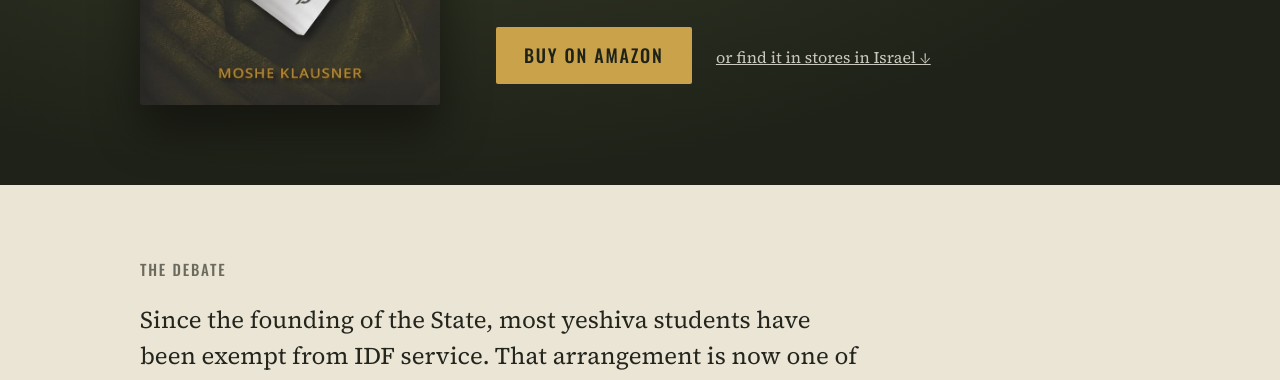
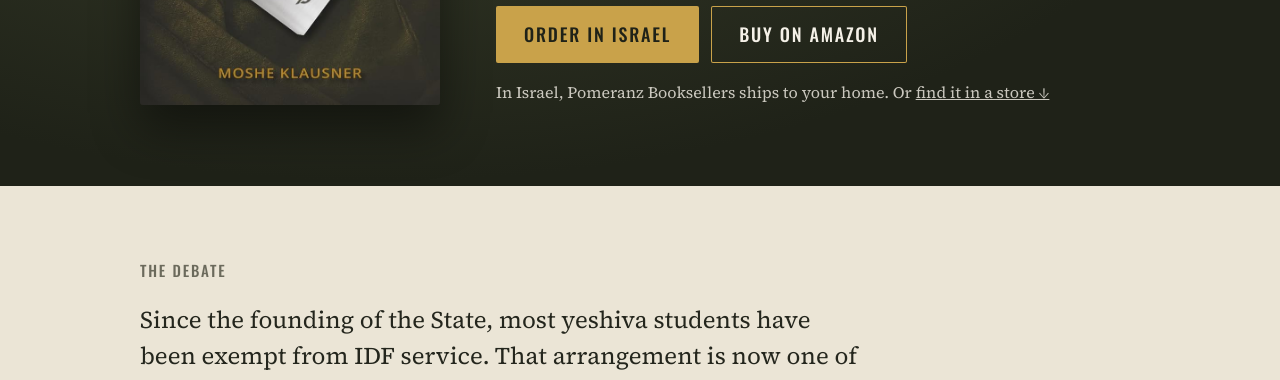
Before and after one commit to Jschwartzgrid/torahandarmy, a plain HTML site: page index.html in a window 1280 px wide. Shown: the part 414-794 px from the top of the page. Drawn offline with nearby package versions, Linux system fonts and the light colour scheme.

Commit message:
Add Order in Israel (Pomeranz) button next to Amazon; add Geula Avenue Bookstore
Co-Authored-By: Claude Opus 5.5 <noreply@anthropic.com>

```diff
--- a/index.html
+++ b/index.html
@@ -66,6 +66,10 @@
   .by { margin: 0 0 30px; opacity: .75; }
   .btn { display: inline-block; background: var(--gold); color: var(--olive-deep); text-decoration: none; font-family: Oswald, sans-serif; font-weight: 500; text-transform: uppercase; letter-spacing: .1em; padding: 14px 28px; border-radius: 2px; transition: background .15s; }
   .btn:hover, .btn:focus-visible { background: #dbb65e; }
+  .btn.alt { background: transparent; color: var(--paper); box-shadow: inset 0 0 0 1px var(--gold); }
+  .btn.alt:hover, .btn.alt:focus-visible { background: rgba(201,162,74,.15); }
+  .buy { display: flex; flex-wrap: wrap; gap: 12px; }
+  .buy-note { margin: 16px 0 0; font-size: 16px; opacity: .8; }
 
   section { padding: 72px 0; }
   h2 { font-family: Oswald, sans-serif; font-weight: 500; text-transform: uppercase; letter-spacing: .12em; font-size: 15px; color: var(--muted); margin: 0 0 20px; }
@@ -99,7 +103,8 @@
   .stores li { margin: 0 0 20px; font-size: 16px; line-height: 1.5; }
   .stores li b { display: block; font-weight: 600; }
   .stores li a, .stores li span { display: block; color: rgba(245,241,232,.75); text-decoration-color: rgba(201,162,74,.5); }
-  .instore { margin-left: 20px; font-size: 16px; opacity: .8; }
+  .cta .buy { justify-content: center; }
+  .cta .buy-note { margin: 16px 0 0; font-size: 16px; }
 
   footer { background: var(--olive-deep); color: rgba(245,241,232,.6); font-size: 14px; padding: 24px 0; text-align: center; }
 
@@ -107,7 +112,7 @@
     .hero { padding: 48px 0 56px; }
     .hero .wrap { grid-template-columns: 1fr; gap: 32px; text-align: center; }
     .cover { max-width: 220px; margin: 0 auto; display: block; }
-    .instore { display: block; margin: 16px 0 0; }
+    .buy { justify-content: center; }
     section { padding: 52px 0; }
     .lead { font-size: 21px; }
   }
@@ -123,8 +128,11 @@
       <h1>Torah <span>and the</span> Army</h1>
       <p class="sub">The relationship of Torah and IDF service through the lens of Chazal</p>
       <p class="by">by Moshe Klausner</p>
-      <a class="btn" href="https://www.amazon.com/dp/B0HJM9JTSR">Buy on Amazon</a>
-      <a class="instore" href="#where-to-buy">or find it in stores in Israel ↓</a>
+      <div class="buy">
+        <a class="btn" href="https://pomeranzbooks.co.il/he/shop/9798895917664-torah-and-the-army-the-relationship-of-torah-and-idf-service-through-the-lens-of-chazal-88778">Order in Israel</a>
+        <a class="btn alt" href="https://www.amazon.com/dp/B0HJM9JTSR">Buy on Amazon</a>
+      </div>
+      <p class="buy-note">In Israel, Pomeranz Booksellers ships to your home. Or <a href="#where-to-buy">find it in a store ↓</a></p>
     </div>
   </div>
 </header>
@@ -200,7 +208,11 @@
     <div class="wrap">
       <h2>Where to buy</h2>
       <p>Get your copy of <em>Torah and the Army</em>.</p>
-      <a class="btn" href="https://www.amazon.com/dp/B0HJM9JTSR">Buy on Amazon</a>
+      <div class="buy">
+        <a class="btn" href="https://pomeranzbooks.co.il/he/shop/9798895917664-torah-and-the-army-the-relationship-of-torah-and-idf-service-through-the-lens-of-chazal-88778">Order in Israel</a>
+        <a class="btn alt" href="https://www.amazon.com/dp/B0HJM9JTSR">Buy on Amazon</a>
+      </div>
+      <p class="buy-note">Israel orders ship to your home from Pomeranz Booksellers. Amazon is best outside Israel.</p>
 
       <div class="stores">
         <div>
@@ -220,6 +232,8 @@
             <li><b>Moriah Books and Judaica</b>
               <a href="https://www.google.com/maps/search/?api=1&amp;query=Moriah+Books+40+Misgav+Ladach+Jerusalem">40 Misgav Ladach</a>
               <a href="tel:+97226285267">02-628-5267</a></li>
+            <li><b>Geula Avenue Bookstore</b>
+              <a href="https://www.google.com/maps/search/?api=1&amp;query=Geula+Avenue+Bookstore+3+Malchei+Yisrael+Jerusalem">3 Malchei Yisrael</a></li>
           </ul>
         </div>
         <div>
```
